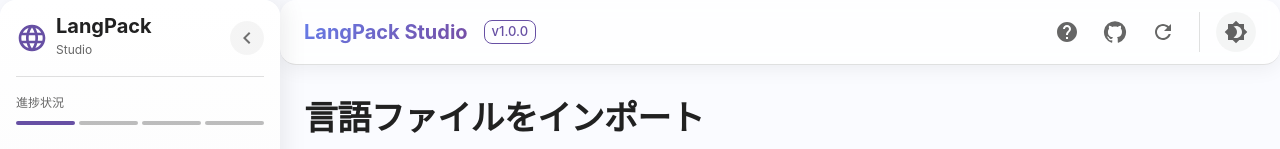
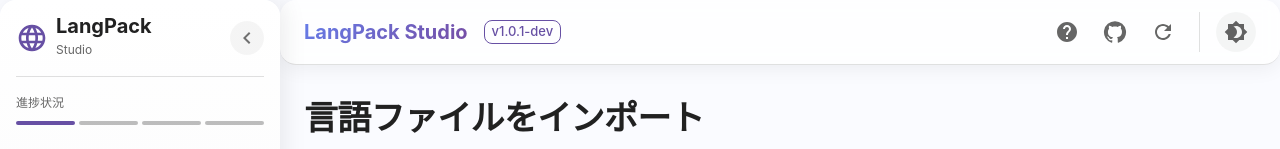
Before and after one commit to Sumire-Labs/LangPack-Studio, a React (Vite) app: page / in a window 1280 px wide. Both pictures are taken after a click on the button "今すぐ始める". Shown: the top 149 px of the page. Built offline with nearby package versions, Linux system fonts and the light colour scheme.

Commit message:
bump to 1.0.1-dev

```diff
--- a/src/components/redesign/Header.tsx
+++ b/src/components/redesign/Header.tsx
@@ -59,9 +59,9 @@
             LangPack Studio
           </Typography>
 
-          <Tooltip title="Version 1.0.0">
+          <Tooltip title="Version 1.0.1-dev">
             <Chip
-              label="v1.0.0"
+              label="v1.0.1-dev"
               size="small"
               variant="outlined"
               sx={{
```
